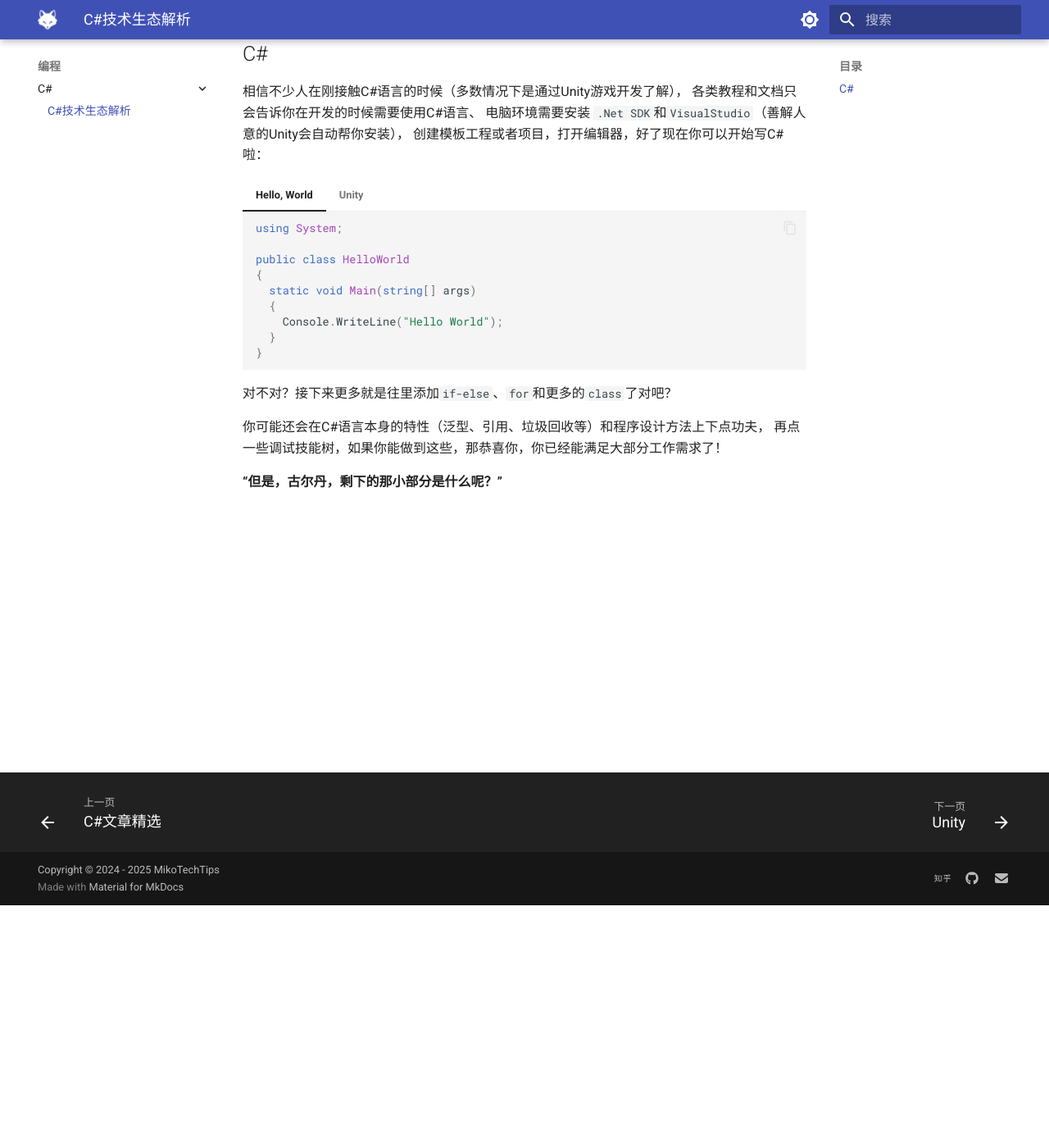
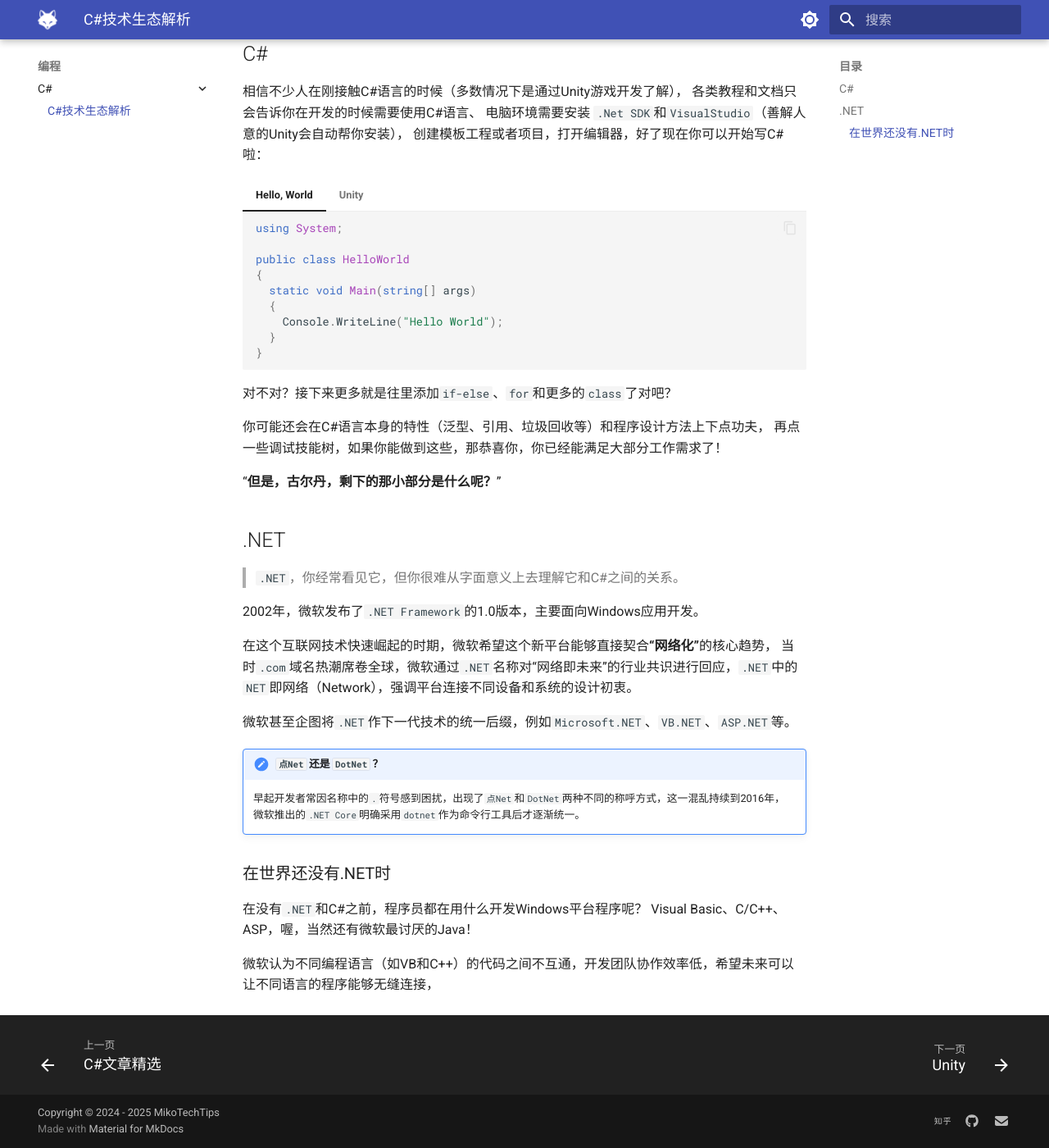
Before and after one commit to miko-cn/mkdocs, an MkDocs documentation site: the page built from docs/coding/csharp/intro.md, in a window 1280 px wide and 1400 px high, scrolled down 296 px. Shown: the whole window at 82% size. Built offline with MkDocs 1.6.1 and Material for MkDocs 9.7.7, drawn with Linux system fonts in a browser that asks for light colours.

Commit message:
update 2025/05/15

```diff
--- a/docs/coding/csharp/intro.md
+++ b/docs/coding/csharp/intro.md
@@ -42,4 +42,26 @@
 你可能还会在C#语言本身的特性（泛型、引用、垃圾回收等）和程序设计方法上下点功夫，
 再点一些调试技能树，如果你能做到这些，那恭喜你，你已经能满足大部分工作需求了！
 
-**“但是，古尔丹，剩下的那小部分是什么呢？”**
+“**但是，古尔丹，剩下的那小部分是什么呢？**”
+
+## .NET
+
+> `.NET`，你经常看见它，但你很难从字面意义上去理解它和C#之间的关系。
+
+2002年，微软发布了`.NET Framework`的1.0版本，主要面向Windows应用开发。
+
+在这个互联网技术快速崛起的时期，微软希望这个新平台能够直接契合**“网络化”**的核心趋势，
+当时`.com`域名热潮席卷全球，微软通过`.NET`名称对“网络即未来”的行业共识进行回应，`.NET`中的`NET`即网络（Network），强调平台连接不同设备和系统的设计初衷。
+
+微软甚至企图将`.NET`作下一代技术的统一后缀，例如`Microsoft.NET`、`VB.NET`、`ASP.NET`等。
+
+!!! note "`点Net` 还是 `DotNet` ？"
+    早起开发者常因名称中的`.`符号感到困扰，出现了`点Net`和`DotNet`两种不同的称呼方式，这一混乱持续到2016年，
+    微软推出的`.NET Core`明确采用`dotnet`作为命令行工具后才逐渐统一。
+
+### 在世界还没有.NET时
+
+在没有`.NET`和C#之前，程序员都在用什么开发Windows平台程序呢？
+Visual Basic、C/C++、ASP，喔，当然还有微软最讨厌的Java！
+
+微软认为不同编程语言（如VB和C++）的代码之间不互通，开发团队协作效率低，希望未来可以让不同语言的程序能够无缝连接，
```
